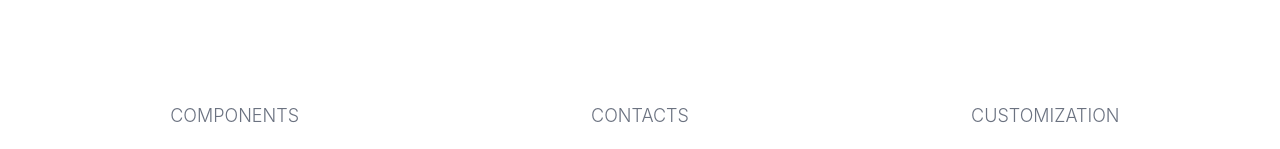
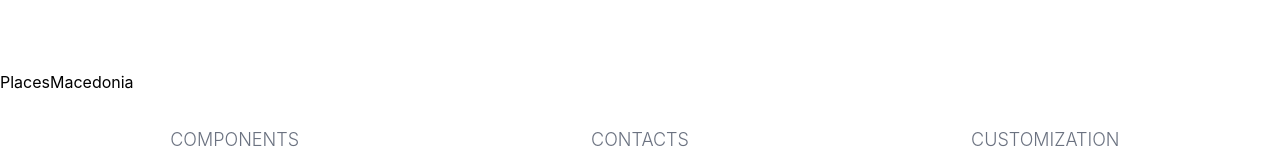
Before and after one commit to Lundrim23/Travel-Guide-Final, a React (Create React App) app: page /places in a window 1280 px wide. Shown: the part 1663-1812 px from the top of the page. Built offline with nearby package versions, Linux system fonts and the light colour scheme.

Commit message:
created page

```diff
--- /dev/null
+++ b/src/components/PlacesMacedonia.js
@@ -0,0 +1,9 @@
+import React from 'react'
+
+function PlacesMacedonia() {
+  return (
+    <div>PlacesMacedonia</div>
+  )
+}
+
+export default PlacesMacedonia
--- a/src/pages/Places.js
+++ b/src/pages/Places.js
@@ -3,6 +3,7 @@ import ReviewSlider from "../components/ReviewSlider";
 import { data } from "../Data/PlacesReviewData";
 import PlacesAlbania from "../components/PlacesAlbania";
 import PlacesCards from "../components/PlacesCards";
+import PlacesMacedonia from "../components/PlacesMacedonia";
 function Places() {
   return (
     <>
@@ -14,6 +15,8 @@ function Places() {
       <PlacesCards />
       <PlacesCards />
       </div>
+
+      <PlacesMacedonia />
     </>
   );
 }
```
